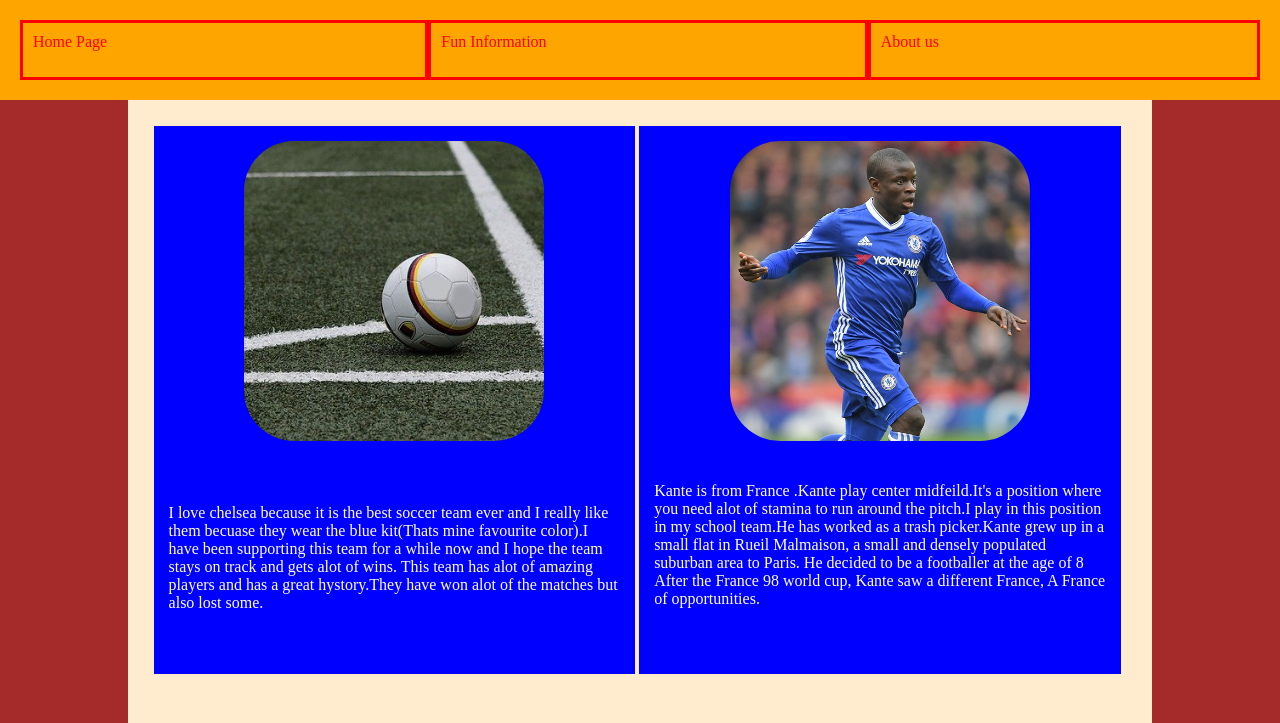
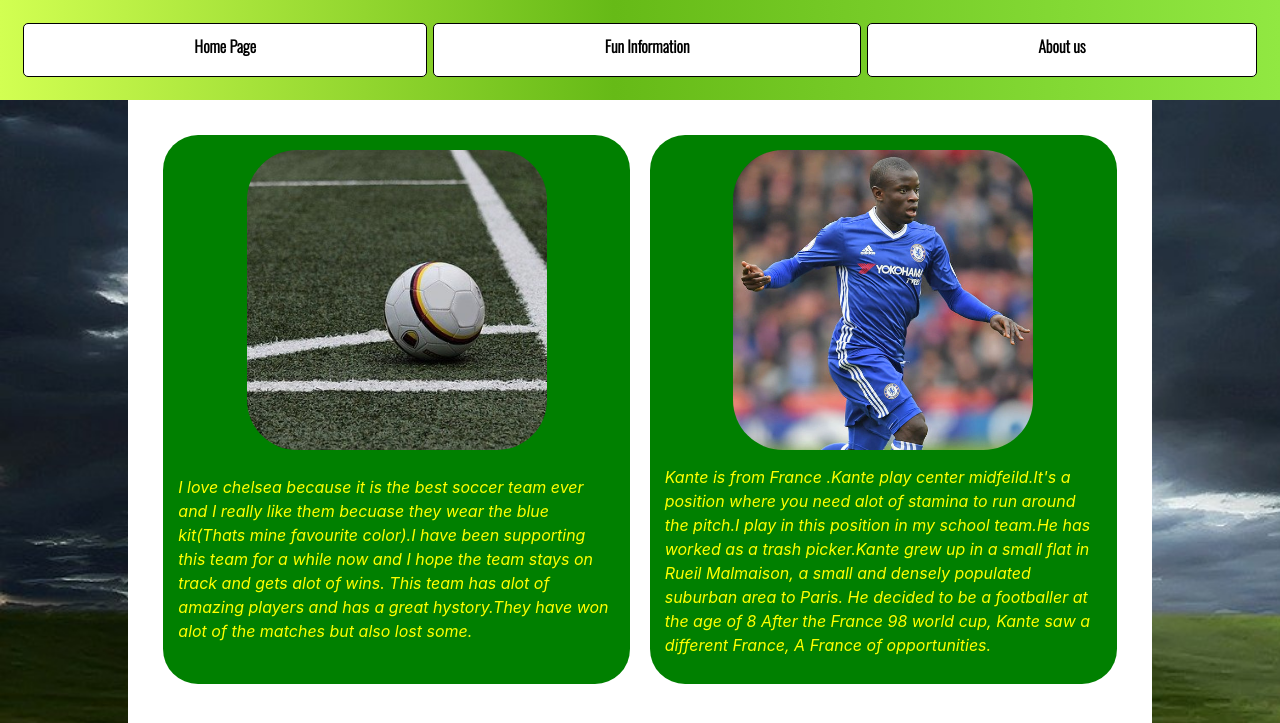
Before and after one commit to KevinGutej/FootballWebsite, a plain HTML site: page index.html in a window 1280 px wide. Shown: the top 723 px of the page. Drawn offline with nearby package versions, Linux system fonts and the light colour scheme; a web font is replaced by a local one.

Commit message:
commit 10

```diff
--- a/index.html
+++ b/index.html
@@ -4,17 +4,13 @@
 <head>
     <meta charset="UTF-8">
     <meta name="viewport" content="width=device-width, initial-scale=1.0">
-    <link rel="preconnect" href="https://fonts.gstatic.com">
 <link href="https://fonts.googleapis.com/css2?family=Langar&display=swap" rel="stylesheet">
+<link rel="stylesheet" href="https://stackpath.bootstrapcdn.com/bootstrap/4.4.1/css/bootstrap.min.css" integrity="sha384-Vkoo8x4CGsO3+Hhxv8T/Q5PaXtkKtu6ug5TOeNV6gBiFeWPGFN9MuhOf23Q9Ifjh" crossorigin="anonymous">
 <link rel="stylesheet" href="https://cdnjs.cloudflare.com/ajax/libs/font-awesome/4.7.0/css/font-awesome.css" integrity="sha512-5A8nwdMOWrSz20fDsjczgUidUBR8liPYU+WymTZP1lmY9G6Oc7HlZv156XqnsgNUzTyMefFTcsFH/tnJE/+xBg==" crossorigin="anonymous" />
 <link rel="stylesheet" href="./style/main.css">
 
     <title>Document</title>
 </head>
-<!--
-     a*3
-div*3>p
--->
 <body>
     <header class="header">
         <nav>
@@ -25,8 +21,8 @@ div*3>p
         </nav>
     </header>
     <main class="main">
-        <section class="row1">
-            <div class="box-article">
+        <section class="row row1 ">
+            <div class="box-article col-12 col-md-6">
                 <div class="box-image">
                     <img class="klasa__obrazek second-image " src="./image/Football.jpg.jpg" alt="Football">
                 </div>
@@ -39,7 +35,7 @@ div*3>p
 
                 </p>
             </div>
-            <div class="box-article">
+            <div class="box-article col-12 col-md-6">
                 <div class="box-image">
                     <img class="klasa__obrazek second-image" src="./image/Kante.jpg" alt="Football">
                 </div>
@@ -51,10 +47,12 @@ div*3>p
             </div>
 
         </section>
-        <section class="row1">
-            <div class="box-article">
+
+        <section class="row row1">
+            <div class="box-article col-12 col-md-6">
                 <div class="box-image">
                     <img class="klasa__obrazek second-image " src="./image/stadium.jpg" alt="Football">
+
                 </div>
 
                 <p class="description">
@@ -65,7 +63,7 @@ However, the highest attendance ever recorded was at the Maracanã Stadium in 19
 
                 </p>
             </div>
-            <div class="box-article">
+            <div class="box-article col-12 col-md-6">
                 <div class="box-image">
                     <img class="klasa__obrazek second-image" src="./image/screenshot.jpg" alt="Football">
                 </div>
--- a/style/main.scss
+++ b/style/main.scss
@@ -1,3 +1,4 @@
+@import url('https://fonts.googleapis.com/css2?family=Oswald:wght@300&display=swap');
 * {
     margin:0;
     padding: 0;
@@ -31,30 +32,42 @@
 
   /* MOJE */
 .header {
-  background-color: orange;
+  background: rgba(210,255,82,1);
+  background: -moz-linear-gradient(left, rgba(210,255,82,1) 0%, rgba(102,186,23,1) 48%, rgba(145,232,66,1) 100%);
+  background: -webkit-gradient(left top, right top, color-stop(0%, rgba(210,255,82,1)), color-stop(48%, rgba(102,186,23,1)), color-stop(100%, rgba(145,232,66,1)));
+  background: -webkit-linear-gradient(left, rgba(210,255,82,1) 0%, rgba(102,186,23,1) 48%, rgba(145,232,66,1) 100%);
+  background: -o-linear-gradient(left, rgba(210,255,82,1) 0%, rgba(102,186,23,1) 48%, rgba(145,232,66,1) 100%);
+  background: -ms-linear-gradient(left, rgba(210,255,82,1) 0%, rgba(102,186,23,1) 48%, rgba(145,232,66,1) 100%);
+  background: linear-gradient(to right, rgba(210,255,82,1) 0%, rgba(102,186,23,1) 48%, rgba(145,232,66,1) 100%);
+  filter: progid:DXImageTransform.Microsoft.gradient( startColorstr='#d2ff52', endColorstr='#91e842', GradientType=1 );
   height: 100px;
   padding: 20px;
   width: 100%;
   nav {
-        background-color: red;
+        background-color: rgba(102,186,23,0);
         display: flex;
         flex-direction: row;
         height: 100%;
         a {
-            color:red;
+            color:black;
             text-decoration: none;
-            background-color: orange;
+            background-color: white;
             margin:3px;
             padding: 10px;
             flex-grow: 1;
             transition:1s;
+            text-align: center;
+            border-radius: 5px;
+            border:1px solid black;
+            font-weight: 600;
+            font-family: 'Oswald', sans-serif;
             }
     :first-of-type{
-            background-color: orange;
+            background-color: white;
 
 }
 a:hover {
-background-color:red;
+background-color:yellow;
 color:black;
 transition:3s;
       }
@@ -63,9 +76,8 @@ transition:3s;
 
 
 p {
-font-style: arial;
-text-decoration:dotted;
-color: White;
+font-style: italic;
+color: yellow;
 }
 
 h2 {
@@ -74,19 +86,25 @@ h2 {
 
 }
 .main {
-    background-color: brown ;
+    background-image: url("../image/grass.jpg.jpg");
+    background-repeat: no-repeat;
+    background-size: cover;
     width: 100%;
-    .row1 { //section
-      background-color: blanchedalmond;
+    .row1 {
+      background-color: white;
       width:80%;//80% main
       margin: 0 auto 0 auto;
       padding: 2%;
       height: 600px;
       .box-article{
-        background-color: blue;
-        width: 49.5%;
+        background-color: green;
+        //width: 49.5%;
         display: inline-grid;
         height: 100%;
+        padding: 0;
+        margin: 1%;
+        max-width: 48%;
+        border-radius: 35px;
         .box-image{
           width: 300px;
           margin: 0 auto;
@@ -122,7 +140,14 @@ h2 {
   }
 
 .footer {
-    background-color: rgb(21, 236, 111);
+  background: rgba(210,255,82,1);
+  background: -moz-linear-gradient(left, rgba(210,255,82,1) 0%, rgba(102,186,23,1) 48%, rgba(145,232,66,1) 100%);
+  background: -webkit-gradient(left top, right top, color-stop(0%, rgba(210,255,82,1)), color-stop(48%, rgba(102,186,23,1)), color-stop(100%, rgba(145,232,66,1)));
+  background: -webkit-linear-gradient(left, rgba(210,255,82,1) 0%, rgba(102,186,23,1) 48%, rgba(145,232,66,1) 100%);
+  background: -o-linear-gradient(left, rgba(210,255,82,1) 0%, rgba(102,186,23,1) 48%, rgba(145,232,66,1) 100%);
+  background: -ms-linear-gradient(left, rgba(210,255,82,1) 0%, rgba(102,186,23,1) 48%, rgba(145,232,66,1) 100%);
+  background: linear-gradient(to right, rgba(210,255,82,1) 0%, rgba(102,186,23,1) 48%, rgba(145,232,66,1) 100%);
+  filter: progid:DXImageTransform.Microsoft.gradient( startColorstr='#d2ff52', endColorstr='#91e842', GradientType=1 );
     padding: 20px;
     .box-footer {
       width: 60%;
```
Also changed, not shown: image/footballers.jpg (added), image/grass.jpg.jpg (added), image/salah.jpg (added), style/main.css, 1 other file.
